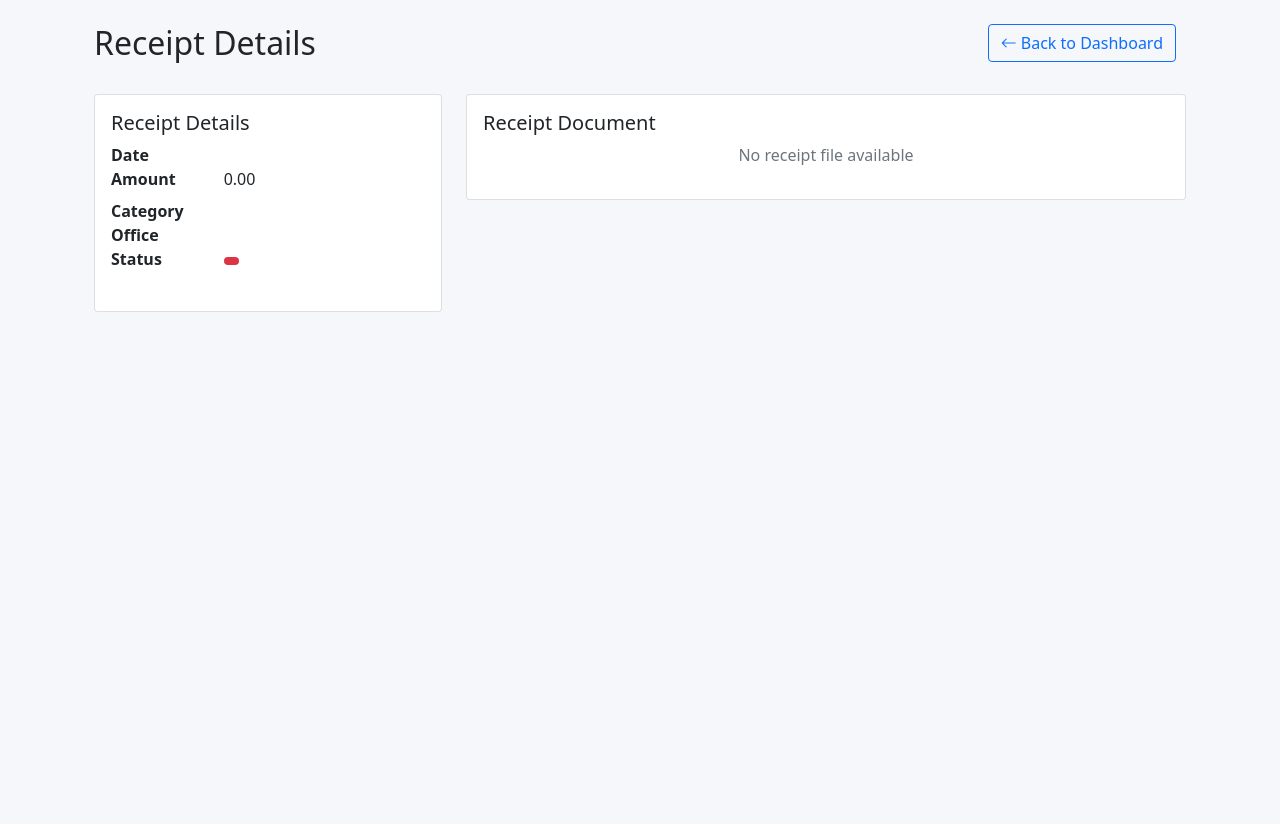
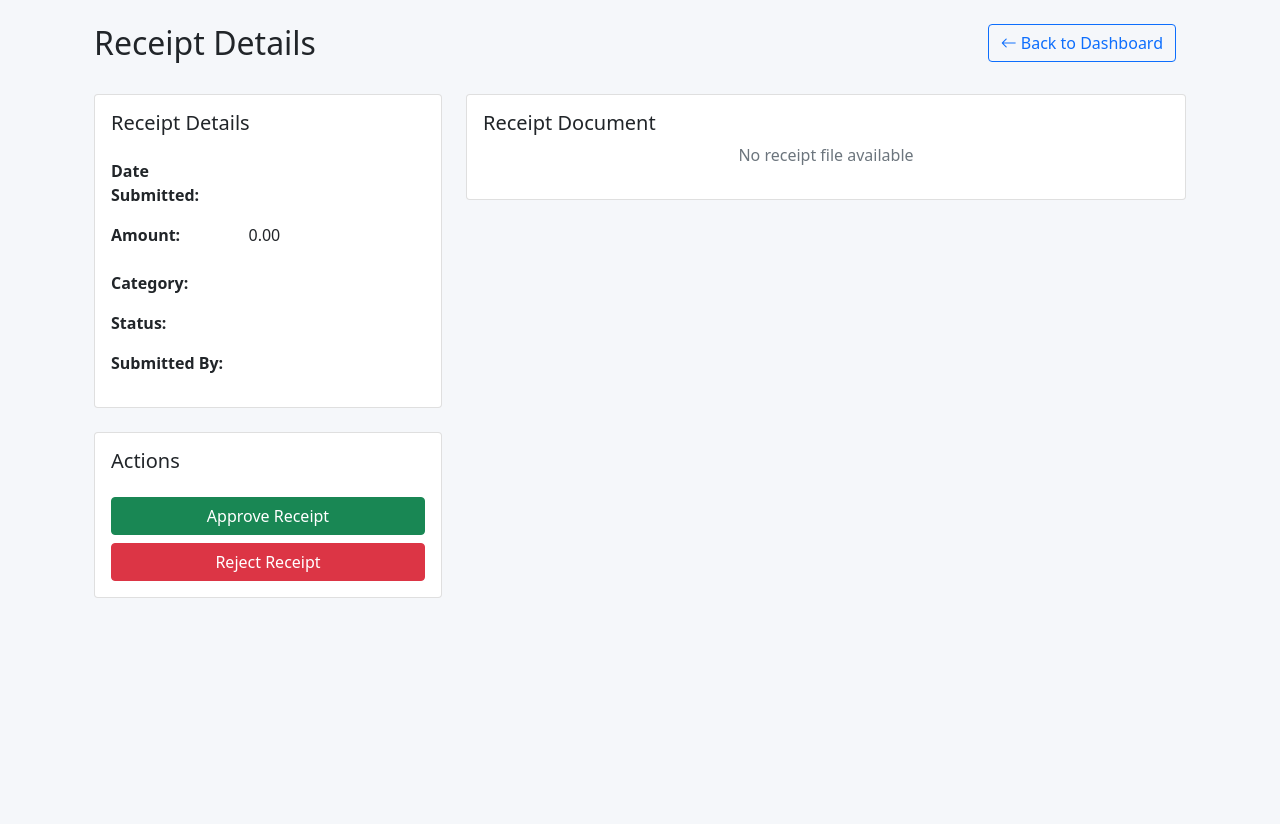
Before and after one commit to ThomasKLA10/expense-app, a Flask app: template app/templates/admin/receipt_review.html in a window 1280 px wide. Run offline with Flask 3, Linux system fonts and the light colour scheme; the template is opened without the code that fills it, so the values that code supplies are empty; some libraries are stand-ins or nearby versions.

Commit message:
Remove office field and improve UI
- Remove office field from Receipt model and database
- Add new migration for office field removal
- Update templates to remove office references
- Improve receipt detail layouts
- Update CSS for better PDF viewer display
- Standardize date format to European style
- Fix spacing in receipt details view

```diff
--- a/app/templates/admin/receipt_review.html
+++ b/app/templates/admin/receipt_review.html
@@ -17,40 +17,40 @@
         <div class="col-md-4">
             <div class="card mb-4">
                 <div class="card-body">
-                    <h5 class="card-title">Receipt Details</h5>
-                    <dl class="row">
-                        <dt class="col-sm-4">Date</dt>
-                        <dd class="col-sm-8">{{ receipt.date_submitted.strftime('%Y-%m-%d %H:%M') }}</dd>
+                    <h5 class="card-title mb-4">Receipt Details</h5>
+                    <dl class="row g-3">
+                        <dt class="col-5">Date Submitted:</dt>
+                        <dd class="col-7">{{ receipt.date_submitted.strftime('%d-%m-%Y') }}</dd>
 
-                        <dt class="col-sm-4">Amount</dt>
-                        <dd class="col-sm-8">{{ receipt.currency }} {{ "%.2f"|format(receipt.amount) }}</dd>
+                        <dt class="col-5">Amount:</dt>
+                        <dd class="col-7">{{ receipt.currency }} {{ "%.2f"|format(receipt.amount) }}</dd>
 
-                        <dt class="col-sm-4">Category</dt>
-                        <dd class="col-sm-8">{{ receipt.category }}</dd>
+                        <dt class="col-5">Category:</dt>
+                        <dd class="col-7">{{ receipt.category }}</dd>
 
-                        <dt class="col-sm-4">Office</dt>
-                        <dd class="col-sm-8">{{ receipt.office }}</dd>
+                        <dt class="col-5">Status:</dt>
+                        <dd class="col-7">{{ receipt.status }}</dd>
 
-                        <dt class="col-sm-4">Status</dt>
-                        <dd class="col-sm-8">
-                            <span class="badge bg-{{ 'success' if receipt.status == 'approved'
-                                                else 'warning' if receipt.status == 'pending'
-                                                else 'danger' }}">
-                                {{ receipt.status }}
-                            </span>
-                        </dd>
+                        <dt class="col-5">Submitted By:</dt>
+                        <dd class="col-7">{{ receipt.user.name }}</dd>
                     </dl>
+                </div>
+            </div>
 
-                    {% if receipt.status == 'pending' %}
-                    <form method="POST" class="mt-3">
-                        <div class="d-grid gap-2">
-                            <button type="submit" name="action" value="approve"
-                                    class="btn btn-success">Approve</button>
-                            <button type="submit" name="action" value="reject"
-                                    class="btn btn-danger">Reject</button>
-                        </div>
-                    </form>
-                    {% endif %}
+            <!-- Admin Actions -->
+            <div class="card mb-4">
+                <div class="card-body">
+                    <h5 class="card-title mb-4">Actions</h5>
+                    <div class="d-grid gap-2">
+                        <a href="{{ url_for('admin_receipt_action', id=receipt.id, action='approve') }}"
+                           class="btn btn-success">
+                            Approve Receipt
+                        </a>
+                        <a href="{{ url_for('admin_receipt_action', id=receipt.id, action='reject') }}"
+                           class="btn btn-danger">
+                            Reject Receipt
+                        </a>
+                    </div>
                 </div>
             </div>
         </div>
@@ -72,7 +72,8 @@
                                 <iframe src="{{ url_for('view_receipt_file', receipt_id=receipt.id) }}"
                                         width="100%"
                                         height="600px"
-                                        frameborder="0">
+                                        frameborder="0"
+                                        class="receipt-iframe">
                                 </iframe>
                             </div>
                         </div>
--- a/app/templates/dashboard.html
+++ b/app/templates/dashboard.html
@@ -64,7 +64,7 @@
                             <thead>
                                 <tr>
                                     <th>Date</th>
-                                    <th>Total</th>
+                                    <th>Amount</th>
                                     <th>Category</th>
                                     <th>Status</th>
                                     <th>Actions</th>
@@ -137,7 +137,7 @@
                                 <thead>
                                     <tr>
                                         <th>Date</th>
-                                        <th>Total</th>
+                                        <th>Amount</th>
                                         <th>Category</th>
                                         <th>Status</th>
                                         <th>Actions</th>
```
Also changed, not shown: app/models.py (+5 -10 lines), app/routes.py (+1 -12 lines), app/static/css/main.css (+27 -0 lines), app/templates/receipt.html (+11 -20 lines), migrations/versions/57ba550b17f8_remove_office_field_and_adjust_.py (added, +60 -0 lines).
